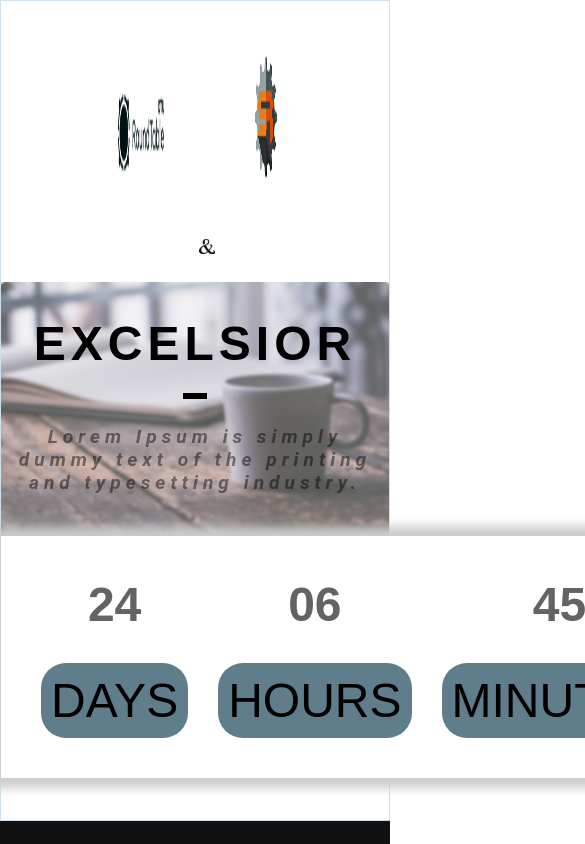
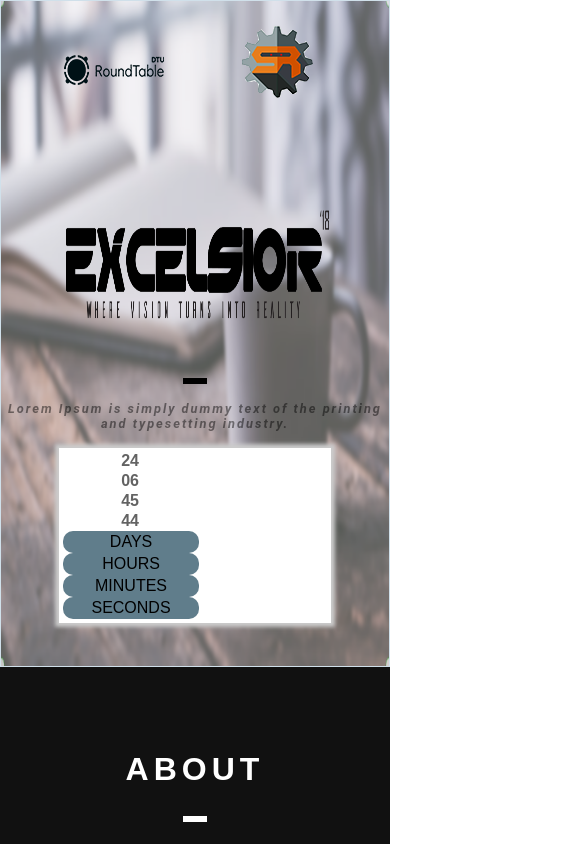
Before and after one commit to Rishabh97/Rishabh97.github.io, a plain HTML site: page techfest/index.html in a window 390 px wide. Shown: the top 844 px of the page, 585 px wide, since content can reach past the window. Drawn offline with nearby package versions, Linux system fonts and the light colour scheme.

Commit message:
Added mobil responsiveness and excelsior logo and table modification

```diff
--- a/techfest/css/style.css
+++ b/techfest/css/style.css
@@ -24,29 +24,19 @@ body{
 }
 
 #logos-container{
-    width: 80%;
-    margin: auto;
+    display: flex;
+    justify-content: space-evenly;
+    padding-top: 10vh;
+    /*width: 80%;
+    margin: auto;*/
 }
 
 
-.rt{
 
-    margin-left: 20vw;
-    width: 15%;
+.one{
+
+    width: 50%;
     height: 30vh;
-}
-.and{
-    width: 10%;
-    width: 5%;
-    margin-left: 10%;
-    margin-right: 10%;
-    padding-top: 10vh;
-}
-.sr{
-
-    width: 10%;
-    height: 20vh;
-    padding-bottom: 5vh;
 
 }
 
@@ -62,7 +52,6 @@ body{
 
 	width: 70%;
 	margin: auto;
-
 /*	position: absolute;
 top:50%;
 	left: 50%;*/
@@ -70,8 +59,8 @@ top:50%;
 */	text-align: center;
 	background: #fff;
 /*	border: 7px solid #d4471a;
-*/	padding: 10px;
-	box-shadow: 0 0 10px 10px #ccc;
+*/	padding: 1%;
+	box-shadow: 0 0 1vw 1vw #ccc;
 /*	z-index: 1000;
 */	margin-bottom: 5vh;
 
@@ -79,7 +68,7 @@ top:50%;
 
 
 background-image: url(../images/gradient.jpg);
-    background-size: 100% auto;
+    background-size: 100% 100%;
     background-position: center center;
     background-repeat: no-repeat;
 }
@@ -100,6 +89,9 @@ background-image: url(../images/gradient.jpg);
     line-height: 2px;
 
 }
+
+
+
 #heading-1{
 	  font-family: "Didact Gothic", sans-serif;
     font-size: 2em;
@@ -148,7 +140,7 @@ padding-top: 5vh;
 #main-section{
 border: 0.1px solid #d0e0ea;
  background-image: url(../images/bg3.png);
-    background-size: 100% auto;
+    background-size: 100% 100%;
     background-position: center center;
     background-repeat: no-repeat;
 
@@ -343,6 +335,51 @@ b{
 
 
 @media screen and (max-width: 480px){
+
+
+    table, thead, tbody, th, td, tr {
+        display: block;
+    }
+
+
+    .info{
+    font-size: 1em;
+    color: #000;
+    font-family: "Montserrat", sans-serif;
+    -webkit-font-smoothing: antialiased;
+
+}
+
+    #logos-container{
+    display: flex;
+    justify-content: space-evenly;
+    padding-top: 2vh;
+    /*width: 80%;
+    margin: auto;*/
+}
+
+    #heading-below{
+      font-family: "Roboto", monospace;
+    font-size: 0.8em;
+    color: rgba(0, 0, 0, 0.46);
+    text-align: center;
+    letter-spacing: 2px;
+    -webkit-margin-before: 1.33em;
+    -webkit-margin-after: 1.33em;
+    -webkit-margin-start: 0px;
+    -webkit-margin-end: 0px;
+    font-weight: bold;
+    font-style: italic;
+    margin-bottom: 2vh;
+}
+
+
+    .one{
+
+    width: 70%;
+    height: 15vh;
+
+}
 
 #events-container{
     display: flex;
@@ -627,3 +664,22 @@ b{
     color: #636363;
     font-weight: 700;
 }
+
+@media screen and (max-width: 480px){
+
+    .test-1{
+
+    width: 50%;
+    color: #636363;
+    font-weight: 700;
+    }
+
+    #test{
+        width: 50%;
+    background-color: #607D8B;
+    border-radius: 10px;
+    padding: 2px;
+    }
+
+
+}
--- a/techfest/index.html
+++ b/techfest/index.html
@@ -14,15 +14,16 @@
 	<section id="main-section">
 		<div id="logos-container">
 			 <img class="rt" src="images/rtblack.png">
-			 <img class="and" src="images/and.png">
 			 <img class="sr" src="images/sr.png">
 		</div>
-		<p id="heading">EXCELSIOR</p>
+		<p id="heading"><img class="one" src="images/1.png"></p>
 		<hr class="black">
 
 		<p id="heading-below">Lorem Ipsum is simply dummy text of the printing and typesetting industry.</p>
 
 		<table class="countdownContainer" cellspacing="30">
+
+
 		<tr class="info">
 			<td id="days" class="test-1">20</td>
 			<td id="hours" class="test-1">10</td>
@@ -35,8 +36,10 @@
 			<td id="test">HOURS</td>
 			<td id="test">MINUTES</td>
 			<td id="test">SECONDS</td>
+
 		</tr>
-	</table>
+
+			</table>
 
 	</section>
 	<section id="about-section">
```
Also changed, not shown: techfest/images/1.png (added), techfest/images/presents.png (added), techfest/images/srpic.png (added).
